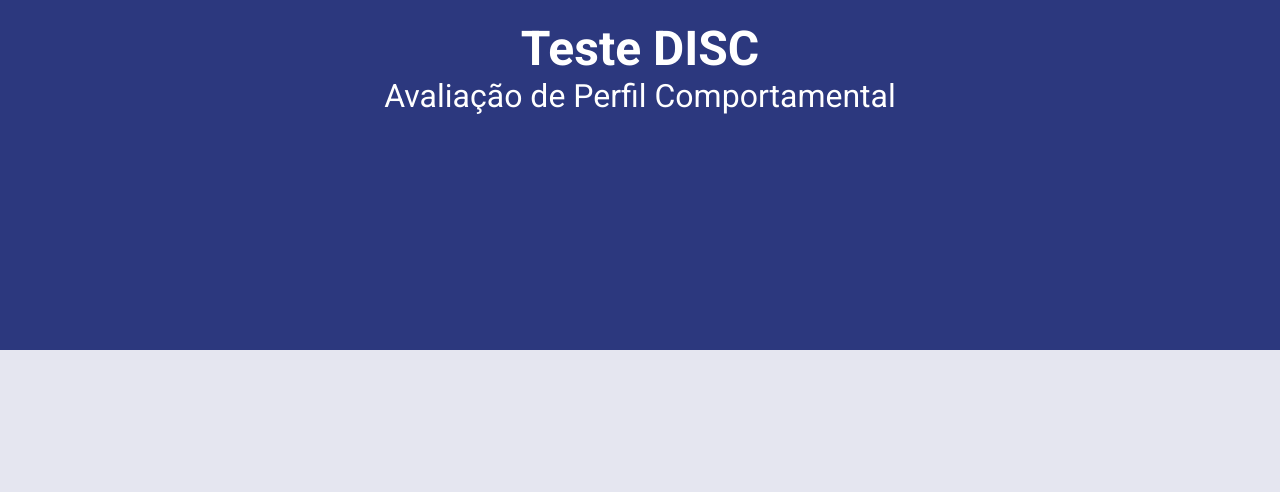
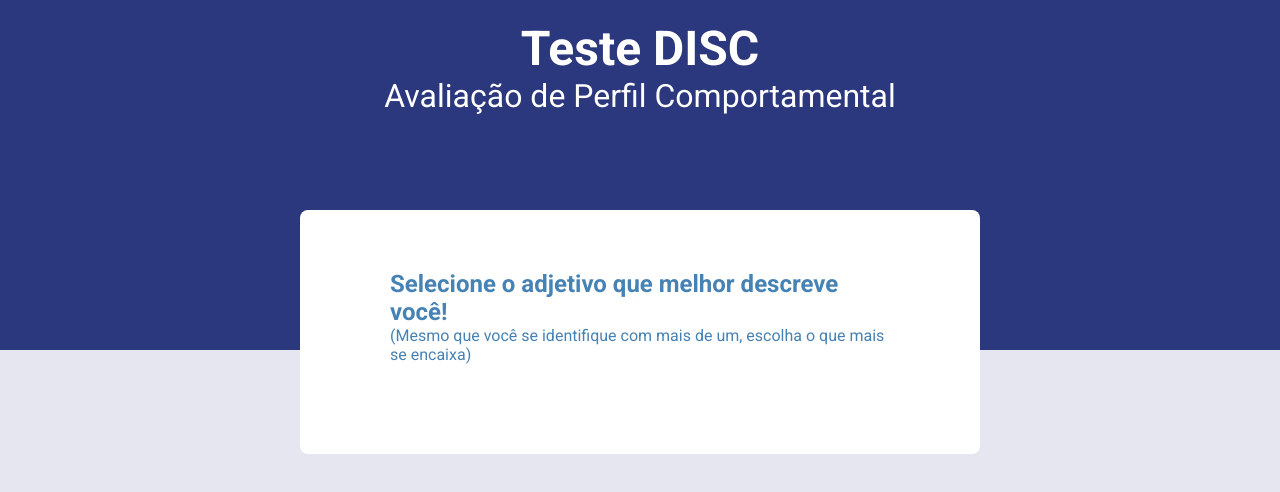
Before and after one commit to PauloSanches12/Projeto-TCC, a React (Create React App) app in the folder front-end/: page / in a window 1280 px wide. Shown: the top 492 px of the page. Built offline with nearby package versions, Linux system fonts and the light colour scheme.

Commit message:
Conteudo criado

```diff
--- a/front-end/src/App.js
+++ b/front-end/src/App.js
@@ -1,4 +1,4 @@
-import { Header, Section, Texto, Paragrafo, Container } from "./styles";
+import { Header, Section, Texto, Paragrafo, Container, Conteudo, TextoSecundario, ParagrafoSecundario } from "./styles";
 
 function App() {
   return (
@@ -11,7 +11,10 @@ function App() {
         </Section>
 
         <Container>
-
+          <Conteudo>
+            <TextoSecundario>Selecione o adjetivo que melhor descreve você!</TextoSecundario>
+            <ParagrafoSecundario>(Mesmo que você se identifique com mais de um, escolha o que mais se encaixa)</ParagrafoSecundario>
+          </Conteudo>
         </Container>
       </>
   );
--- a/front-end/src/styles.js
+++ b/front-end/src/styles.js
@@ -31,3 +31,19 @@ export const Container = styled.div`
     padding: 50px;
     margin-top: -190px;
 `;
+
+export const Conteudo = styled.div`
+    background: var(--white);
+    padding: 90px;
+    margin: 0 250px;
+    border-radius: 8px;
+`;
+
+export const TextoSecundario = styled.h2`
+    margin-top: -30px;
+    color: var(--colorText);
+`;
+
+export const ParagrafoSecundario = styled.p`
+    color: var(--colorText);
+`;
```
